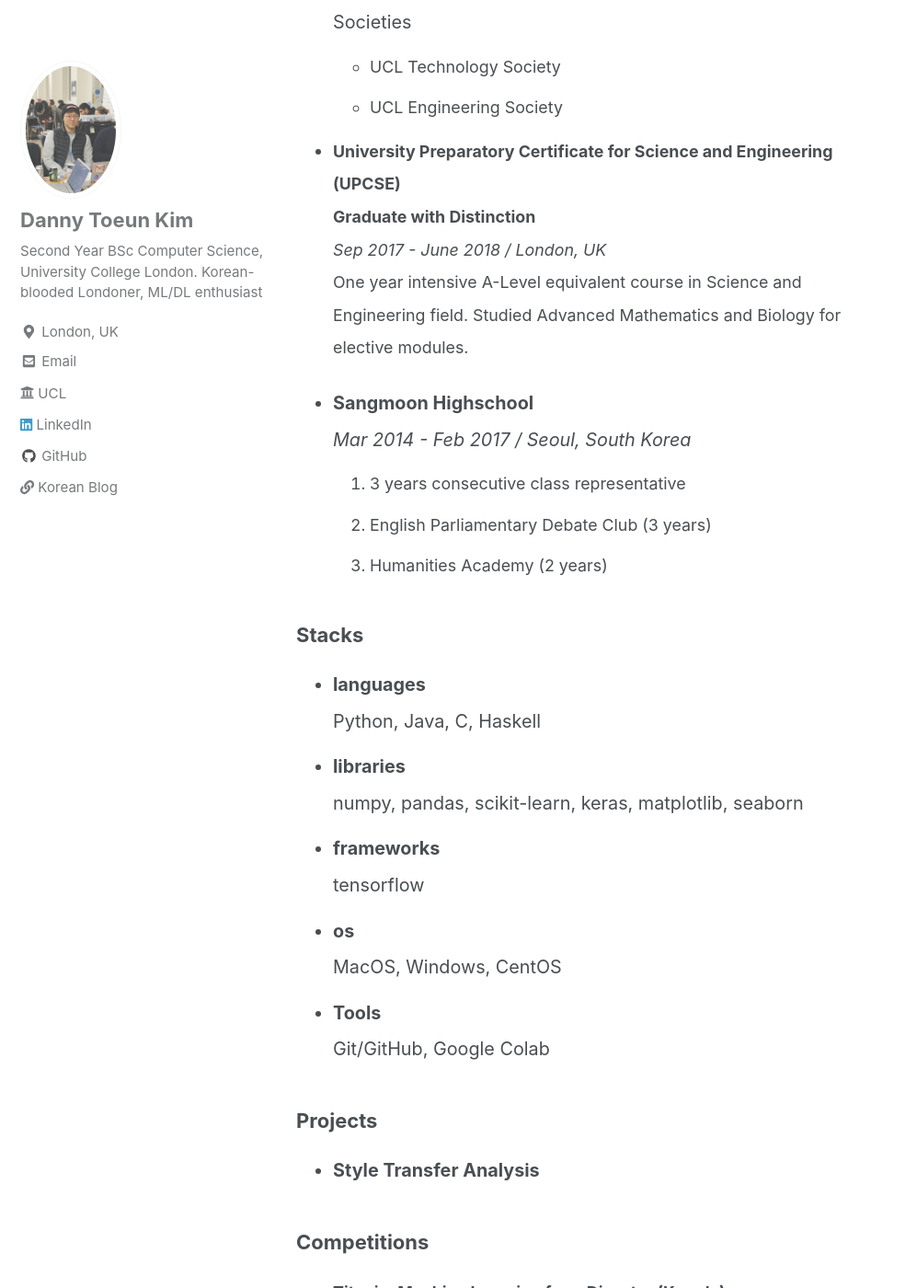
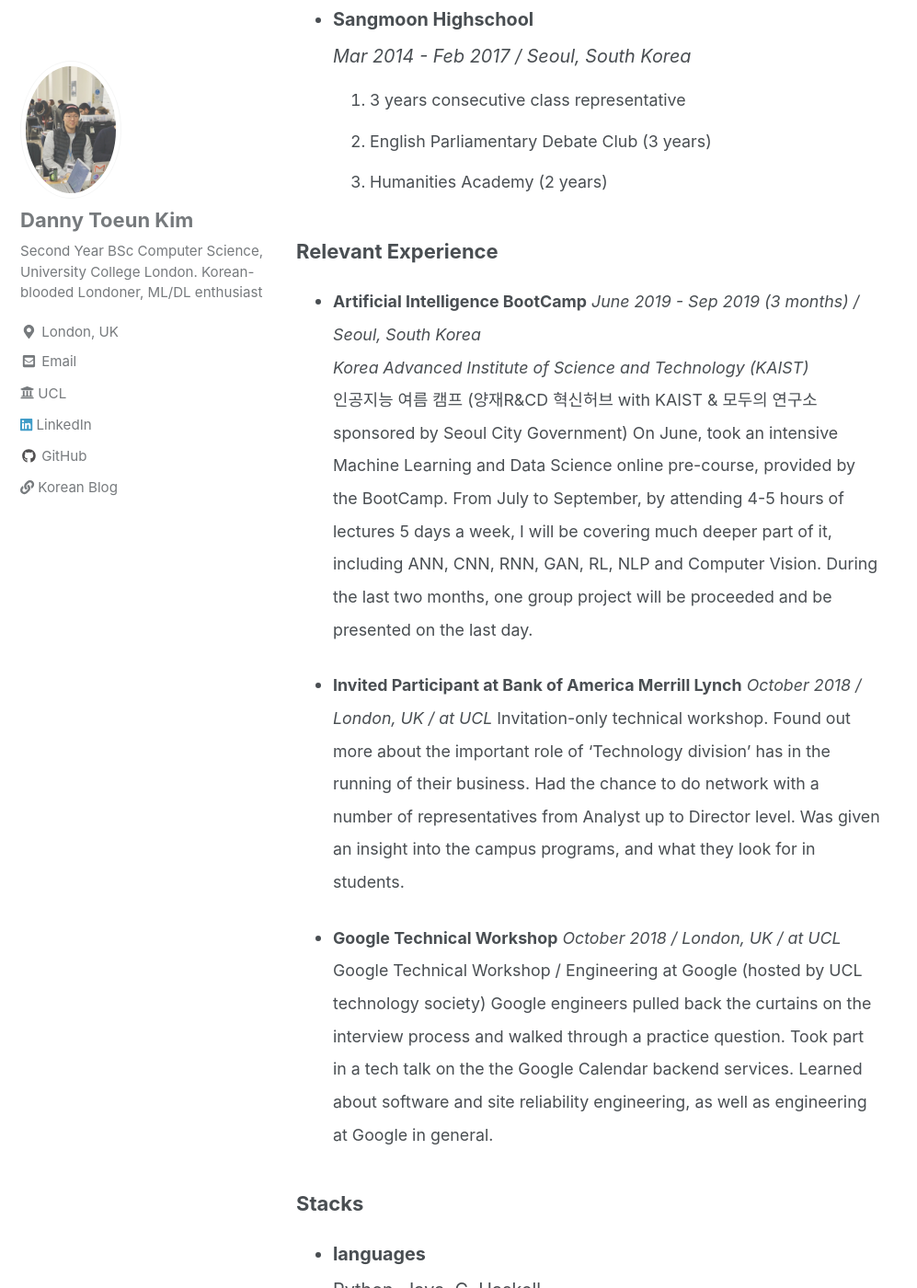
Before and after one commit to kimdanny/blog, a Jekyll site: the page built from _pages/about.md, in a window 1280 px wide and 1400 px high, scrolled down 1290 px. Shown: the whole window at 92% size, without its empty margins (0-997 px from the left). Built offline with Jekyll 4.4.1, drawn with Linux system fonts in a browser that asks for light colours; cached includes are drawn as plain includes; nearby versions of some CDN libraries; some of the changed text lies outside the part shown.

Commit message:
update cv

```diff
--- a/_pages/about.md
+++ b/_pages/about.md
@@ -36,6 +31,28 @@
   1. 3 years consecutive class representative
   2. English Parliamentary Debate Club (3 years)
   3. Humanities Academy (2 years)
+
+
+### Relevant Experience
+* **Artificial Intelligence BootCamp**
+  *June 2019 - Sep 2019 (3 months) / Seoul, South Korea*
+  *Korea Advanced Institute of Science and Technology (KAIST)*
+  인공지능 여름 캠프 (양재R&CD 혁신허브 with KAIST & 모두의 연구소 sponsored by Seoul City Government)
+  On June, took an intensive Machine Learning and Data Science online pre-course, provided by the BootCamp. From July to September, by attending 4-5 hours of lectures 5 days a week, I will be covering much deeper part of it, including ANN, CNN, RNN, GAN, RL, NLP and Computer Vision. During the last two months, one group project will be proceeded and be presented on the last day.
+
+* **Invited Participant at Bank of America Merrill Lynch**
+  *October 2018 / London, UK / at UCL*
+  Invitation-only technical workshop.
+  Found out more about the important role of 'Technology division' has in the running of their business.
+  Had the chance to do network with a number of representatives from Analyst up to Director level.
+  Was given an insight into the campus programs, and what they look for in students.
+
+* **Google Technical Workshop**
+  *October 2018 / London, UK / at UCL*
+  Google Technical Workshop / Engineering at Google (hosted by UCL technology society)
+  Google engineers pulled back the curtains on the interview process and walked through a practice question.
+  Took part in a tech talk on the the Google Calendar backend services. Learned about software and site reliability engineering,
+  as well as engineering at Google in general.
 
 ### Stacks
 * **languages**
```
Also changed, not shown: other parts of _pages/about.md (+0 -5 lines), _posts/tech-introduction/2019-07-15-What-is-DataScience.md (added, +13 -0 lines).
